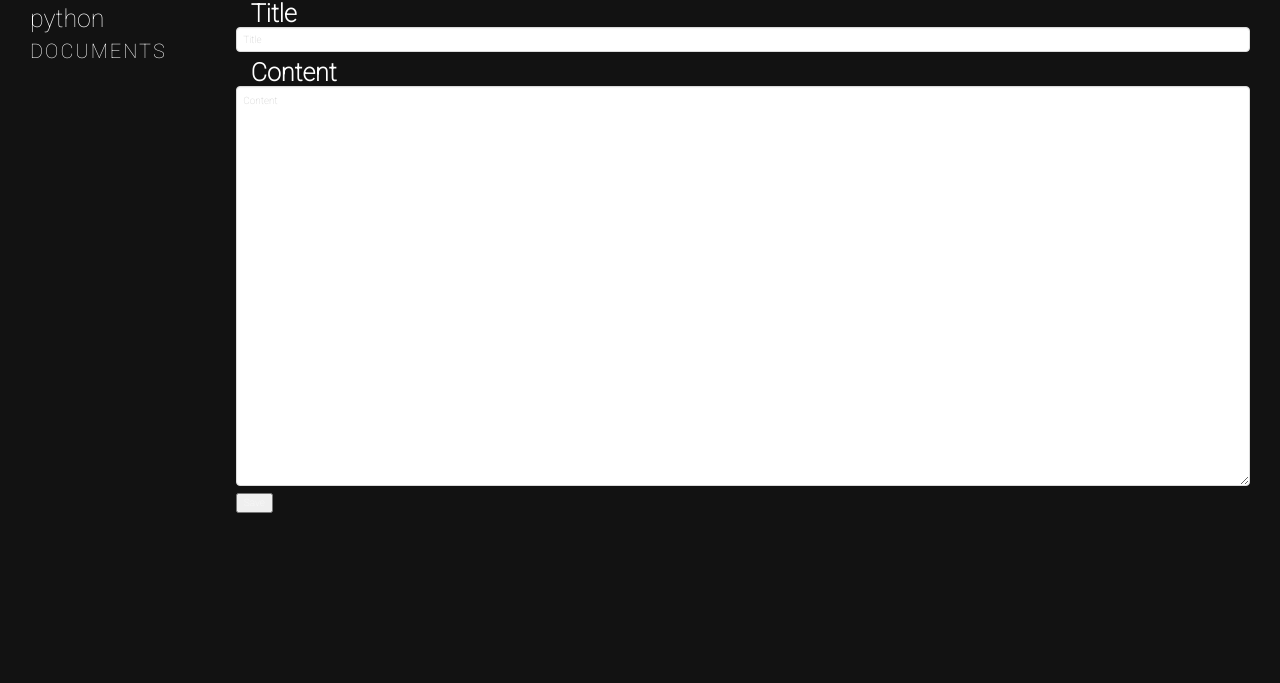
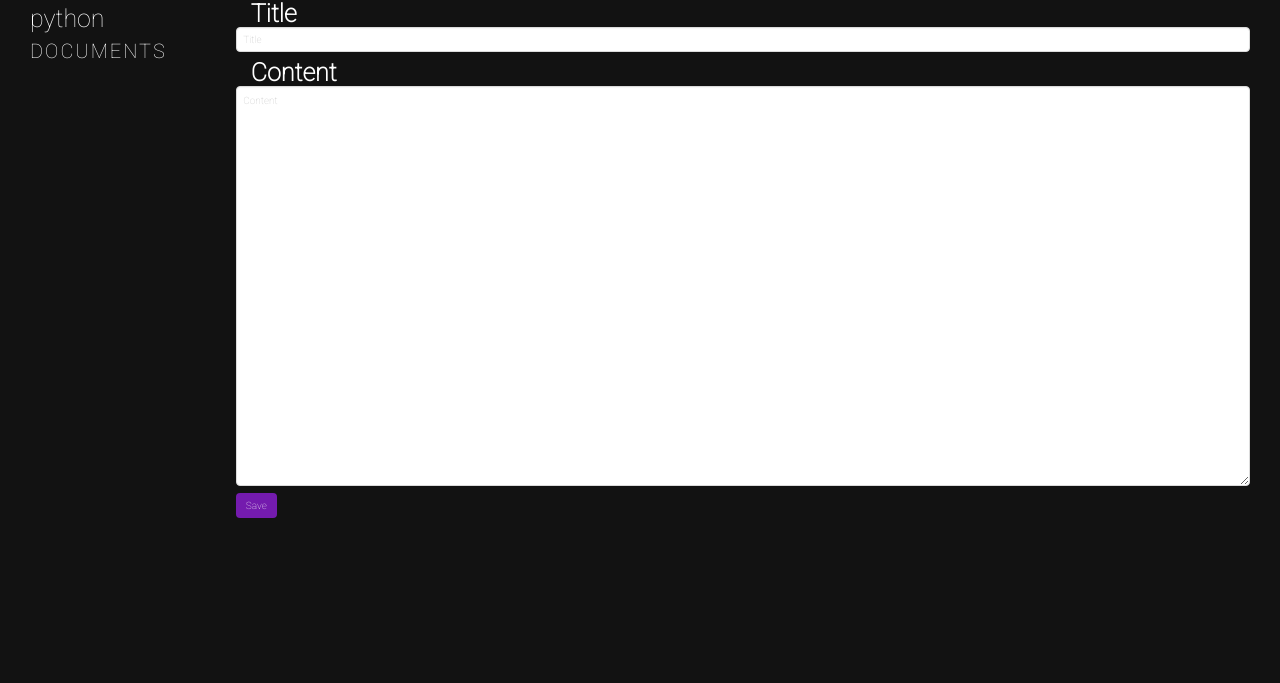
Before and after one commit to nealgandhi/LearnAThonS2021, a Django app: template document/templates/document.html in a window 1280 px wide. Shown: the part 99-782 px from the top of the page. Run offline with Django 3.2, Linux system fonts and the light colour scheme; the template is opened without the code that fills it, so the values that code supplies are empty; some libraries are stand-ins or nearby versions.

Commit message:
Update document.html

```diff
--- a/document/templates/document.html
+++ b/document/templates/document.html
@@ -79,7 +79,7 @@
 
                         <div class="field is-grouped">
                             <div class="control">
-                                <button class="primary" type="submit">Save</button>
+                                <button class="button" type="submit">Save</button>
                             </div>
                             {% if document %}
                                 <div class="control">
```
